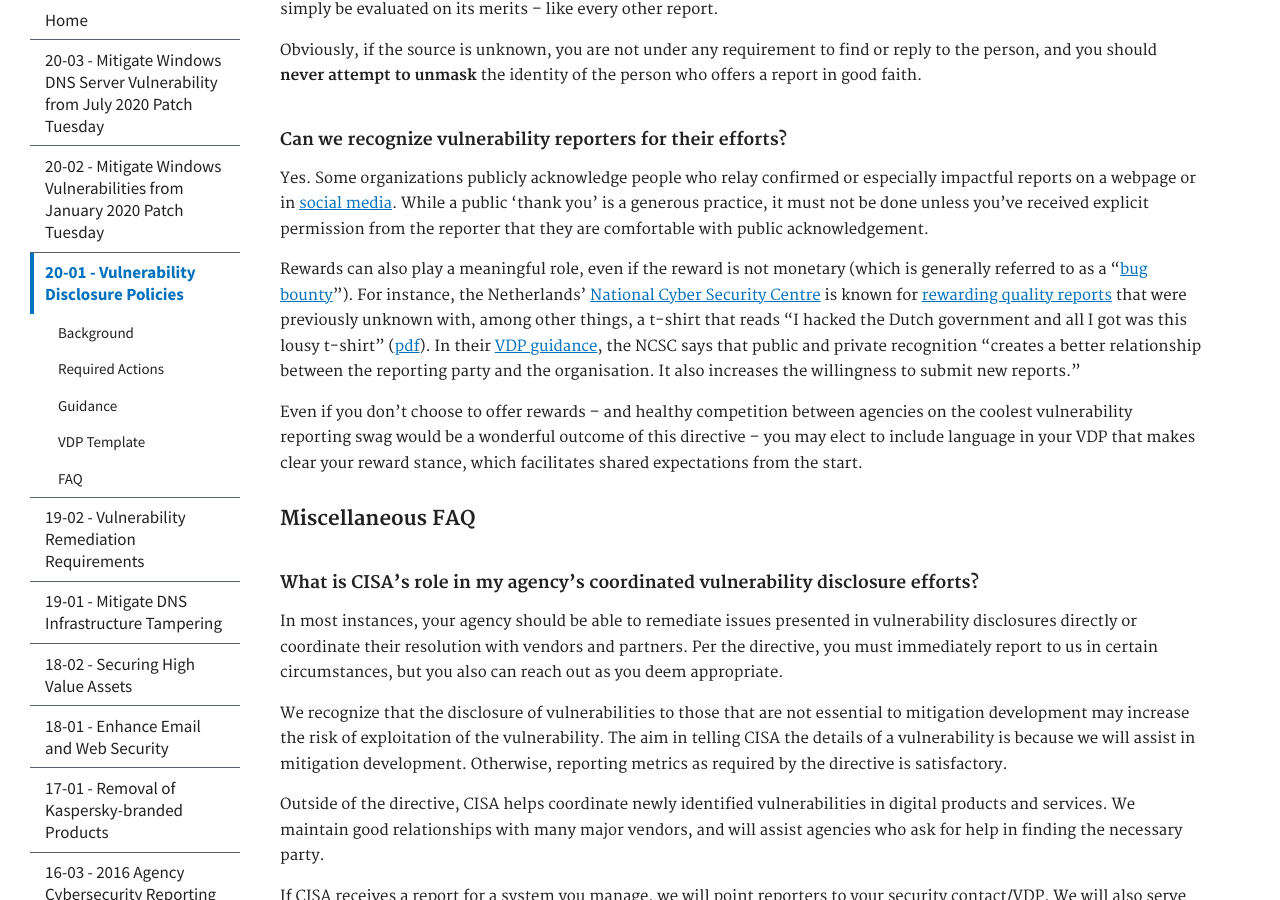
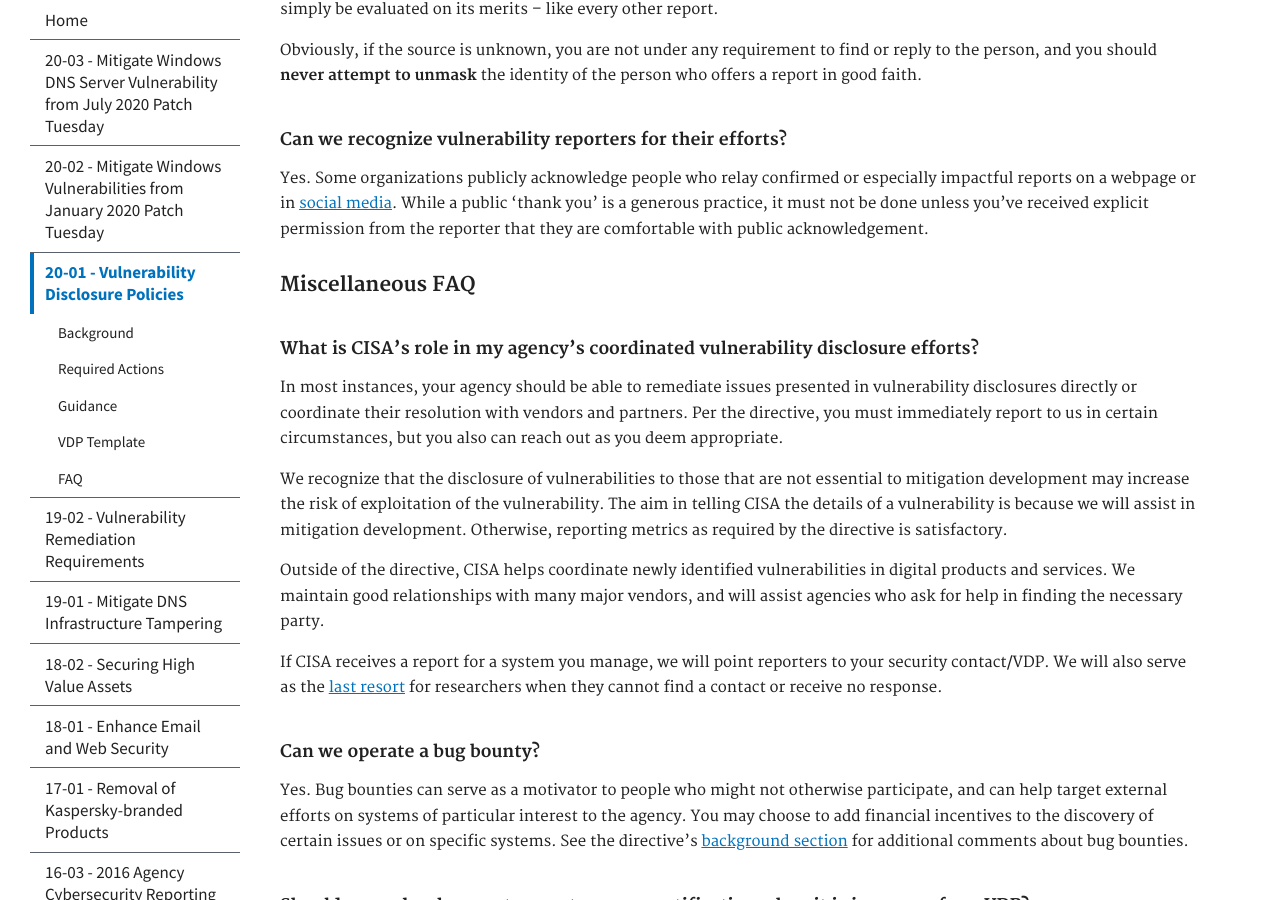
Before and after one commit to cisagov/cyber.dhs.gov, a Jekyll site: the page built from pages/20-01.md, in a window 1280 px wide and 900 px high, scrolled down 17465 px. Built offline with Jekyll 4.4.1, drawn with Linux system fonts in a browser that asks for light colours; some of the changed text lies outside the part shown.

Commit message:
reward language removal and fix double q mark

```diff
--- a/pages/20-01.md
+++ b/pages/20-01.md
@@ -323,7 +323,7 @@ Answers to other common compliance questions appear below.
 * [How should we communicate with vulnerability reporters?](#how-should-we-communicate-with-vulnerability-reporters)
 * [Do we need to send a response to every vulnerability report?](#do-we-need-to-send-a-response-to-every-vulnerability-report)
 * [How should my agency treat vulnerability reports from anonymous sources?](#how-should-my-agency-treat-vulnerability-reports-from-anonymous-sources)
-* [Can we recognize vulnerability reporters for their efforts??](#can-we-recognize-vulnerability-reporters-for-their-efforts)
+* [Can we recognize vulnerability reporters for their efforts?](#can-we-recognize-vulnerability-reporters-for-their-efforts)
 
 **Miscellaneous**
 * [What is CISA’s role in my agency’s coordinated vulnerability disclosure efforts?](#what-is-cisas-role-in-my-agencys-coordinated-vulnerability-disclosure-efforts)
@@ -473,10 +473,6 @@ Obviously, if the source is unknown, you are not under any requirement to find o
 #### Can we recognize vulnerability reporters for their efforts?
 Yes. Some organizations publicly acknowledge people who relay confirmed or especially impactful reports on a webpage or in [social media](https://web.archive.org/web/20200730203649/https://twitter.com/DC3VDP/status/1278664041528000512?s=20). While a public 'thank you' is a generous practice, it must not be done unless you've received explicit permission from the reporter that they are comfortable with public acknowledgement.
 
-Rewards can also play a meaningful role, even if the reward is not monetary (which is generally referred to as a "[bug bounty](#can-we-operate-a-bug-bounty)"). For instance, the Netherlands' [National Cyber Security Centre](https://english.ncsc.nl/) is known for [rewarding quality reports](https://english.ncsc.nl/contact/reporting-a-vulnerability-cvd) that were previously unknown with, among other things, a t-shirt that reads "I hacked the Dutch government and all I got was this lousy t-shirt" ([pdf](https://english.ncsc.nl/binaries/ncsc-en/documents/publications/2019/juni/01/coordinated-vulnerability-disclosure-the-guideline/WEB_Brochure-NCSC_EN.pdf)). In their [VDP guidance](https://english.ncsc.nl/get-to-work/implement-a-cvd-policy/preparing-a-cvd-policy), the NCSC says that public and private recognition "creates a better relationship between the reporting party and the organisation. It also increases the willingness to submit new reports."
-
-Even if you don't choose to offer rewards – and healthy competition between agencies on the coolest vulnerability reporting swag would be a wonderful outcome of this directive – you may elect to include language in your VDP that makes clear your reward stance, which facilitates shared expectations from the start.
-
 ### Miscellaneous FAQ
 #### What is CISA’s role in my agency’s coordinated vulnerability disclosure efforts?
 In most instances, your agency should be able to remediate issues presented in vulnerability disclosures directly or coordinate their resolution with vendors and partners. Per the directive, you must immediately report to us in certain circumstances, but you also can reach out as you deem appropriate.
```
